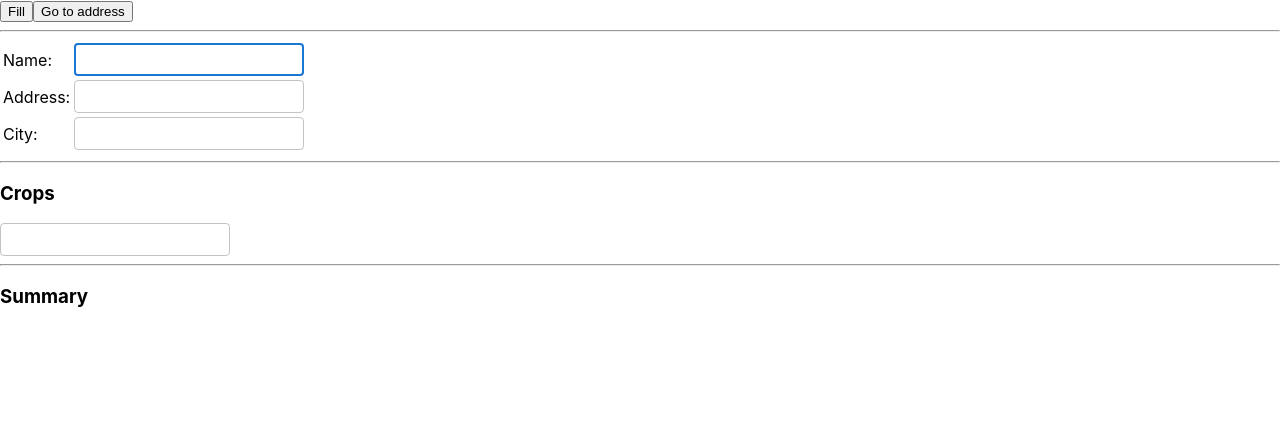
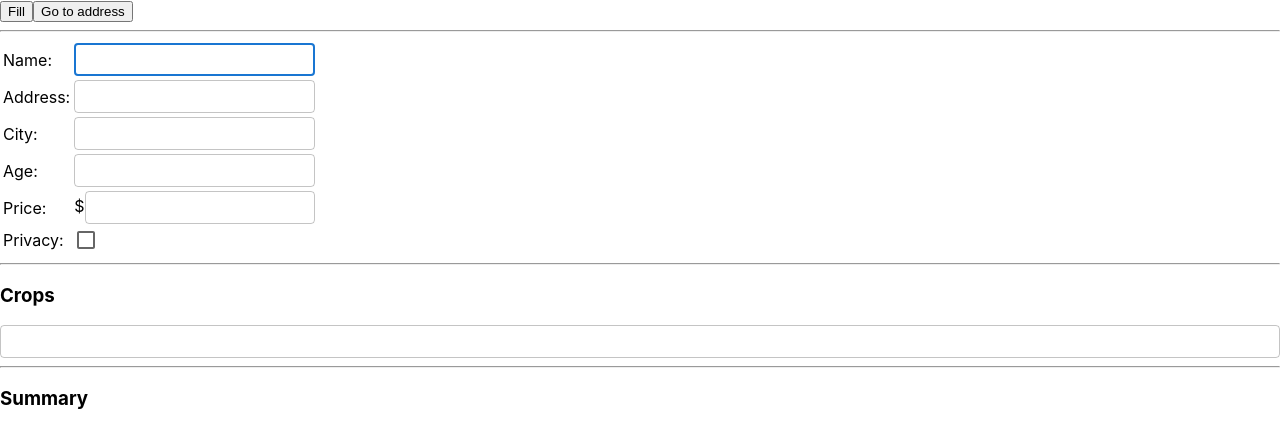
Before and after one commit to rickhitchcock/redux-app, a React (Create React App) app: page / in a window 1280 px wide. Shown: the top 448 px of the page. Built offline with nearby package versions, Linux system fonts and the light colour scheme.

Commit message:
smart types, better focus and changed

```diff
--- a/src/App.css
+++ b/src/App.css
@@ -1,38 +1,9 @@
-.App {
-  text-align: center;
+input[type="number"]::-webkit-outer-spin-button,
+input[type="number"]::-webkit-inner-spin-button {
+  -webkit-appearance: none;
+  margin: 0;
 }
 
-.App-logo {
-  height: 40vmin;
-  pointer-events: none;
+input[type="number"] {
+  -moz-appearance: textfield;
 }
-
-@media (prefers-reduced-motion: no-preference) {
-  .App-logo {
-    animation: App-logo-spin infinite 20s linear;
-  }
-}
-
-.App-header {
-  background-color: #282c34;
-  min-height: 100vh;
-  display: flex;
-  flex-direction: column;
-  align-items: center;
-  justify-content: center;
-  font-size: calc(10px + 2vmin);
-  color: white;
-}
-
-.App-link {
-  color: #61dafb;
-}
-
-@keyframes App-logo-spin {
-  from {
-    transform: rotate(0deg);
-  }
-  to {
-    transform: rotate(360deg);
-  }
-}
--- a/src/App.js
+++ b/src/App.js
@@ -12,15 +12,46 @@ const Summary = () => {
   const name    = useSelector(get.name);
   const address = useSelector(get.address);
   const city    = useSelector(get.city);
+  const age     = useSelector(get.age);
   const crops   = useSelector(get.crops);
+
   return (
     <div>
       <h3>Summary</h3>
       {name}<br/>
       {address}<br/>
       {city}<br/>
+      {age}<br/>
       {crops.map(crop => crop).join(', ')}
     </div>
+  )
+}
+
+const Crops = () => {
+  console.log('Render: Crops');
+  const crops = useSelector(get.crops);
+
+  return (
+    <>
+      <h3>Crops</h3>
+      {crops.map((_, i) => {
+        return (
+          <Input
+            id="crops"
+            index={i}
+            key={i}
+            immediate
+            autoFocus={i === crops.length - 1}
+          />
+        )
+      })}
+      <Input
+        id="crops"
+        index={crops.length}
+        key={crops.length}
+        immediate
+      />
+    </>
   )
 }
 
@@ -28,7 +59,6 @@ const App = () => {
   console.log('Render: App');
 
   const dispatch = useDispatch();
-  const crops = useSelector(get.crops);
 
   return (
     <>
@@ -37,6 +67,7 @@ const App = () => {
           dispatch(set.name('John Doe'));
           dispatch(set.address('123 Main Street'));
           dispatch(set.city('Athens'));
+          dispatch(set.age(30));
         }}
       >
         Fill
@@ -50,7 +81,7 @@ const App = () => {
         Go to address
       </button>
       <hr/>
-      <form>
+      <form immediate="true">
         <table>
           <tbody>
             <tr>
@@ -65,23 +96,23 @@ const App = () => {
               <td>City:</td>
               <td><Input id="city" /></td>
             </tr>
+            <tr>
+              <td>Age:</td>
+              <td><Input id="age" /></td>
+            </tr>
+            <tr>
+              <td>Price:</td>
+              <td><Input id="$price" /></td>
+            </tr>
+            <tr>
+              <td>Privacy:</td>
+              <td><Input id="privacy" /></td>
+            </tr>
           </tbody>
         </table>
 
         <hr/>
-        <h3>Crops</h3>
-        {
-          crops.map((_, i) => {
-            return (
-              <div key={i}>
-                <Input id="crops" index={i} />
-              </div>
-            )
-          })
-        }
-        <div key={crops.length}>
-          <Input id="crops" index={crops.length} />
-        </div>
+        <Crops />
       </form>
       <hr/>
       <Summary/>
--- a/src/components/Inputs.js
+++ b/src/components/Inputs.js
@@ -9,7 +9,6 @@ import {
   Checkbox
 } from '@mui/material';
 
-import NumberFormat from 'react-number-format';
 import React from 'react';
 
 const keyPress = (event) => {
@@ -25,6 +24,7 @@ const keyPress = (event) => {
       }
       if (form.elements[index]) {
         form.elements[index].focus();
+        form.elements[index].select();
       }
       event.preventDefault();
     }
@@ -33,12 +33,13 @@ const keyPress = (event) => {
 
 const Input = ({type, id, index, value, onInput, style, context, immediate, ...props}) => {
   console.log(`Render: Input ${id}`);
+
   const dispatch = useDispatch();
-  const focus = useSelector(get.focus);
-  const changed = useSelector(get.changed)[id];
+  const focus = useSelector(get['_focus' + id]);
+  const changed = useSelector(get['_changed' + (context || id)]);
   const focusRef = useRef(null);
 
-  const sel = context ? get[context] : get[id];
+  const sel = get[context || id];
   if (!sel) {
     alert('Unknown Input: ' + id);
   }
@@ -46,6 +47,17 @@ const Input = ({type, id, index, value, onInput, style, context, immediate, ...p
   let sel2 = useSelector(sel);
   const isArray = Array.isArray(sel2);
 
+  if (!type && /\$/.test(id)) {
+    type = 'dollar';
+  }
+
+  type = type                               ? type :
+         sel2 === undefined                 ? 'number' :
+         /number|dollar/.test(typeof sel2)  ? 'number' :
+         typeof sel2 === 'boolean'          ? 'checkbox' :
+                                              'text';
+
+  // console.log(id, typeof sel2);
   let val;
 
   if (context) {
@@ -56,38 +68,39 @@ const Input = ({type, id, index, value, onInput, style, context, immediate, ...p
     val = sel2;
   }
 
+  if (type === 'dollar' && val) {
+    val = (+val).toFixed(2);
+  }
+
   let [v, setValue] = useState(value || val);
-
-  useEffect(() => {
-    if (focus === id) {
-      const input = focusRef.current.querySelector('input');
-      input.focus();
-      input.select();
-      dispatch(set.focus(''));
-    }
-  }, [focus, id, dispatch]);
 
   useEffect(() => {
     if (changed) {
       setValue(val);
-      dispatch(set.changed({key: id, value: false}));
     }
-  }, [dispatch, changed, val, id]);
+    if (focus) {
+      const input = focusRef.current.querySelector('input');
+      input.focus();
+      input.select();
+      dispatch(set['_focus' + id](false));
+    }
+  }, [changed, val, focus, id, dispatch]);
 
   // console.log(context, id, val, v);
 
-  useEffect(() => {
-    setValue(value);
-  }, [value])
-
   const change = (value) => {
     setValue(value);
-    if (immediate) {
-      update(value);
-    }
   } // change
 
   const update = (value) => {
+    if (/dollar|number/.test(type)) {
+      if (value === '') {
+        value = undefined;
+      } else {
+        value = +value;
+      }
+    }
+
     if (isArray) {
       if (sel2[index] !== value) {
         dispatch(set[id]({value, index}));
@@ -95,7 +108,7 @@ const Input = ({type, id, index, value, onInput, style, context, immediate, ...p
     } else if (context) {
       dispatch(set[context]({key: id, value}));
     } else {
-      dispatch(set[id](value.description || value));
+      dispatch(set[id](value));
     }
   } // update
 
@@ -130,6 +143,7 @@ const Input = ({type, id, index, value, onInput, style, context, immediate, ...p
       :
     type === 'checkbox' ?
       <Checkbox
+        {...props}
         id={id}
         checked={v}
         style={{padding: 0}}
@@ -142,43 +156,22 @@ const Input = ({type, id, index, value, onInput, style, context, immediate, ...p
         }}
       />
       :
-    type === 'dollar' ?
-      <NumberFormat
-        {...props}
-        id={id}
-        autoComplete="off"
-
-        onKeyPress={keyPress}
-
-        value={v}
-
-        style={style}
-
-        onChange={(e) => {
-          const value = e.target.value || '';
-          change(value.replace('$', ''));
-          if (onInput) {
-            onInput(e);
-          }
-        }}
-
-        onBlur={(event) => {
-          if (!immediate) {
-            update(event.target.value);
-          }
-        }}
-
-        decimalScale={2}
-        fixedDecimalScale={true}
-        prefix={'$'}
-
-        type="text"
-      />
-      :
+      <>
+        {type === 'dollar' && <span style={{position: 'absolute', marginTop: '0.3rem'}}>$</span>}
         <TextField
           {...props}
           id={id}
-        // variant={props.variant || (props.label ? 'outlined' : 'standard')}
+          value={v === undefined ? '' : v}  // https://github.com/facebook/react/issues/6222
+
+          type={type === 'dollar' ? 'number' : type || 'text'}
+
+          fullWidth
+
+          sx={{
+            paddingLeft:  type === 'dollar' ? '0.7rem' : 0,
+            boxSizing: 'border-box',
+          }}
+
           variant={props.variant || 'outlined'}
 
           inputProps={{
@@ -190,7 +183,7 @@ const Input = ({type, id, index, value, onInput, style, context, immediate, ...p
             },
           }}
 
-        ref={focus === id ? focusRef : null}
+          ref={focusRef}
 
           onKeyPress={keyPress}
 
@@ -204,23 +197,25 @@ const Input = ({type, id, index, value, onInput, style, context, immediate, ...p
             }
           }}
 
-        value={v}
-
-        onChange={(event) => {
-          change(event.target.value);
+          onChange={(e) => {
+            const value = e.target.value;
+            change(value);
+            if (immediate) {
+              update(value);
+            }
             if (onInput) {
-            onInput(event);
+              onInput(e);
             }
           }}
 
           onBlur={(e) => {
+            let value = e.target.value;
             if (!immediate) {
-            update(e.target.value);
+              update(value);
             }
           }}
-
-        type={type || 'text'}
         />
+      </>
   )
 } // Input
 
--- a/src/index.js
+++ b/src/index.js
@@ -16,7 +16,8 @@ root.render(
 
 const originalLog = console.log;
 
-console.log = (...s) => {
+console.zlog = function(...s) {
+  // originalLog(s);
   if (!/^%c/.test(s)) { // annoying
     originalLog(...s);
   }
--- a/src/store/store.js
+++ b/src/store/store.js
@@ -1,13 +1,14 @@
 import {configureStore, createSlice} from '@reduxjs/toolkit';
 
 const initialState = {
-  focus: '',
-  changed: {},
   name: '',
   address: '',
   city: '',
   state: '',
   zip: '',
+  privacy: false,
+  age: undefined,
+  $price: undefined,
   crops: [],
 };
 
@@ -15,14 +16,22 @@ const sets = {};
 const gets = {};
 
 Object.keys(initialState).forEach(key => {
+  initialState['_changed' + key] = false;
+  initialState['_focus'   + key] = false;
+});
+
+Object.keys(initialState).forEach(key => {
   const isArray = Array.isArray(initialState[key]);
   const isObject = !isArray && initialState[key] !== null && typeof initialState[key] === 'object';
 
   sets[key] = (state, action) => {
-    const value = action.payload.value;
     if (isArray) {
+      const value = action.payload.value;
       const index = action.payload.index;
-      if (state[key][index] === value) {
+
+      if (state[key][index] === value ||
+          (state[key][index] === undefined && value === '')
+         ) {
         return state;
       } else {
         const a = [...state[key]];
@@ -33,6 +42,7 @@ Object.keys(initialState).forEach(key => {
         }
       }
     } else if (isObject) {
+      const value = action.payload.value;
       if (state[key][action.payload.key] === value) {
         return state;
       } else {
@@ -51,9 +61,17 @@ Object.keys(initialState).forEach(key => {
         return {
           ...state,
           [key]: action.payload,
-          changed: {...state.changed, [key]: true}
+          ['_changed' + key]: true
         }
       }
+    }
+  }
+
+  sets.focus = (state, action) => {
+    // alert('_focus' + action.payload);
+    return {
+      ...state,
+      ['_focus' + action.payload]: true
     }
   }
 
@@ -71,7 +89,7 @@ Object.keys(initialState).forEach(key => {
   }
 
   gets[key] = (state) => {
-    if (state.reducer[key] === undefined) {
+    if (!(key in state.reducer)) {
       console.log('Unknown key: ' + key);
       console.log(JSON.stringify(state.reducer, null, 2));
       alert('Unknown key: ' + key);
```
Lines whose indentation alone changed are shown as unchanged.
